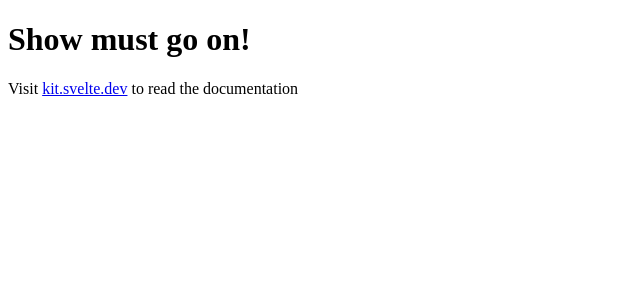
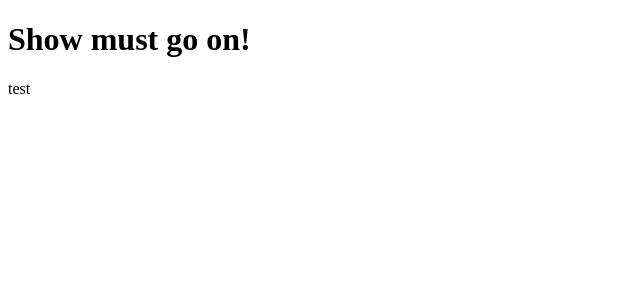
Before and after one commit to tarrows/tarrows.github.io, a SvelteKit app: page / in a window 1280 px wide. Shown: the top 300 px of the page, without its empty margins (0-640 px from the left). Built offline with nearby package versions, Linux system fonts and the light colour scheme.

Commit message:
test for checking github actions

```diff
--- a/src/routes/+page.svelte
+++ b/src/routes/+page.svelte
@@ -1,2 +1,2 @@
 <h1>Show must go on!</h1>
-<p>Visit <a href="https://kit.svelte.dev">kit.svelte.dev</a> to read the documentation</p>
+<p>test</p>
```
